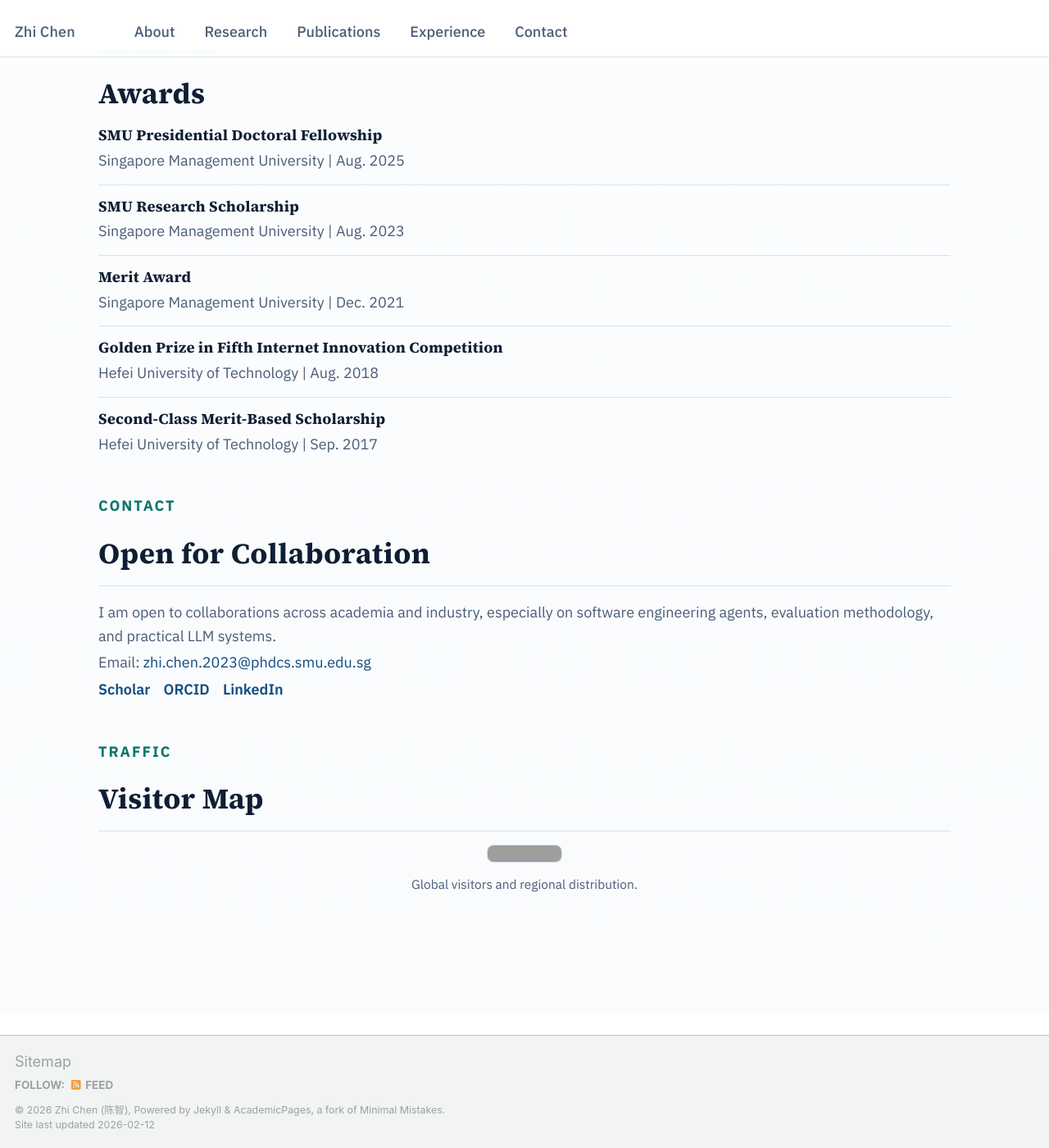
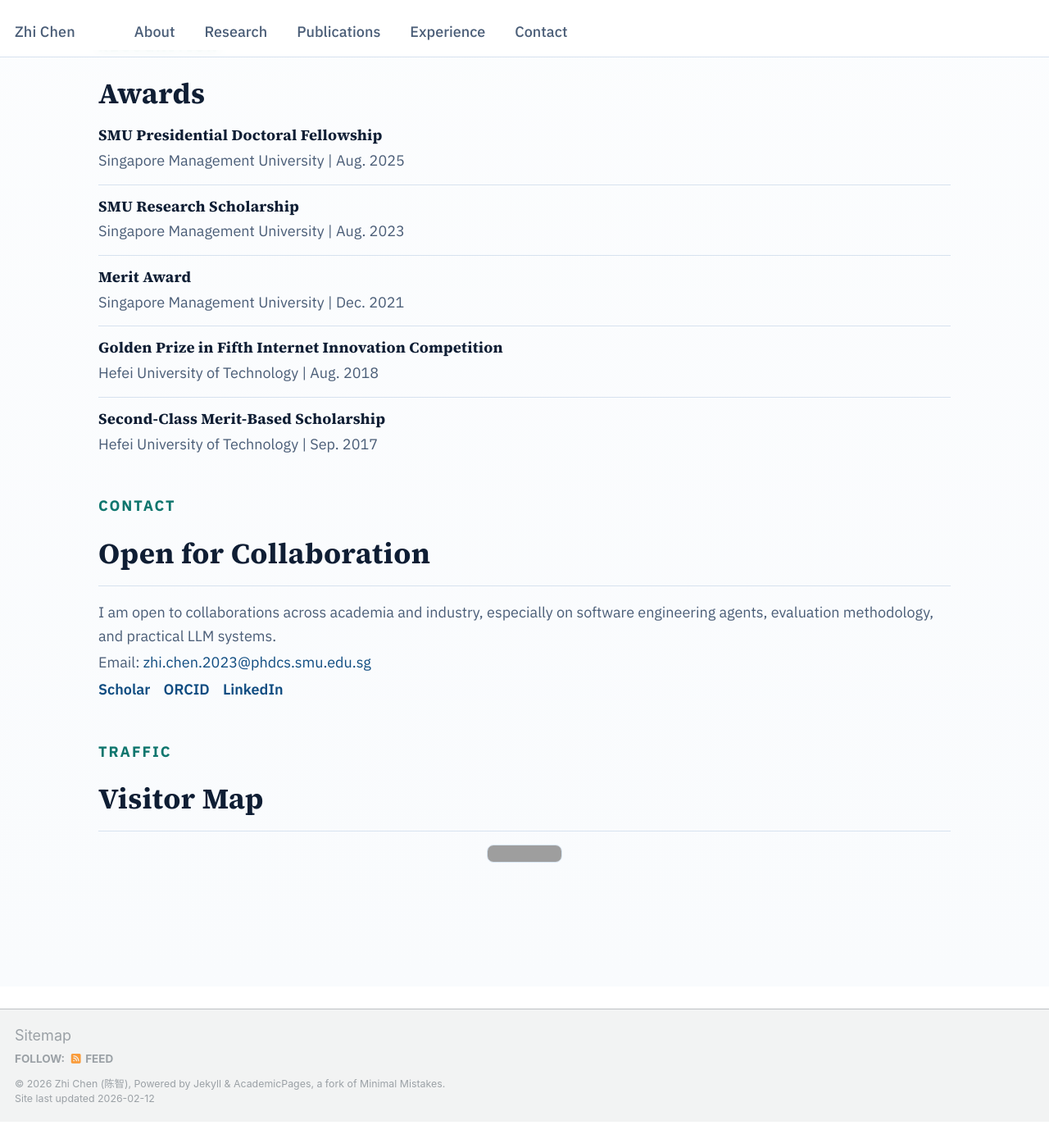
Before and after one commit to chenzhi-cz/chenzhi-cz.github.io, a Jekyll site: the page built from _pages/about.md, in a window 1280 px wide and 1400 px high, scrolled down 3644 px. Shown: the whole window at 82% size. Built offline with Jekyll 4.4.1, drawn with Linux system fonts in a browser that asks for light colours; some web fonts are replaced; after the commit the page ends 5012 px from its top, so only the background shows below that; grey boxes are pictures that could not be loaded.

Commit message:
Remove redundant visitor map caption

```diff
--- a/_pages/about.md
+++ b/_pages/about.md
@@ -259,7 +259,6 @@ redirect_from:
       <a href="https://info.flagcounter.com/dgi0" target="_blank" rel="noopener">
         <img src="https://s01.flagcounter.com/map/dgi0/size_m/txt_1D3657/border_CFE0F2/pageviews_1/viewers_1/flags_0/" alt="Visitor map and count">
       </a>
-      <p>Global visitors and regional distribution.</p>
     </div>
   </section>
 </div>
--- a/_sass/onepage-home.scss
+++ b/_sass/onepage-home.scss
@@ -473,13 +473,6 @@ body {
   border-radius: 8px;
 }
 
-.visitor-map p {
-  margin: 0.48rem 0 0;
-  font-size: 0.86rem;
-  color: var(--home-muted);
-  text-align: center;
-}
-
 .page__footer {
   margin-top: 1.5em;
 }
```
